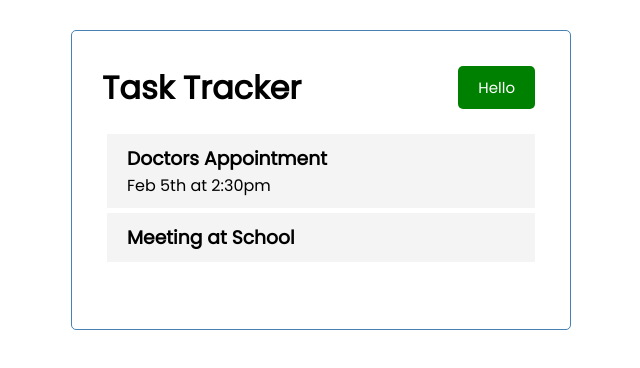
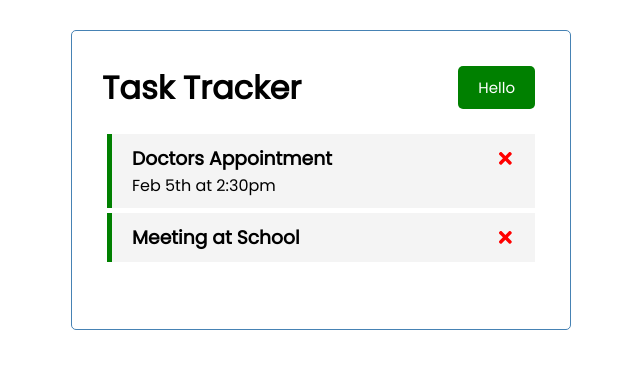
Before and after one commit to JoeDaBu/Task-Tracker, a React (Create React App) app: page / in a window 1280 px wide. Shown: the top 368 px of the page, without its empty margins (319-959 px from the left). Built offline with nearby package versions, Linux system fonts and the light colour scheme.

Commit message:
Reminder by click

```diff
--- a/package.json
+++ b/package.json
@@ -8,6 +8,7 @@
     "@testing-library/user-event": "^12.8.3",
     "react": "^17.0.2",
     "react-dom": "^17.0.2",
+    "react-icons": "^4.2.0",
     "react-scripts": "4.0.3",
     "web-vitals": "^1.1.2"
   },
--- a/src/App.js
+++ b/src/App.js
@@ -12,12 +12,28 @@
   {
     id: 2,
     text: 'Meeting at School',
+    reminder:true,
   }])
+
+  //Delete Task
+  const deleteTask = (id) => {
+    setTasks(tasks.filter((task) => task.id !== id))
+  }
+
+  //Toggle Reminder
+  const toggleReminder = (id) => {
+    setTasks(tasks.map((task) => task.id === id ?
+    {...task, reminder : !task.reminder}:task))
+  }
 
   return (
     <div className='container'>
       <Header />
-      <Tasks tasks = {tasks}/>
+      {tasks.length > 0 ? (
+        <Tasks tasks = {tasks}
+        onDelete = {deleteTask}
+        onToggle = {toggleReminder}/>
+      ) : ('No Tasks To Show')}
     </div>
   );
 }
--- a/src/components/Button.js
+++ b/src/components/Button.js
@@ -1,11 +1,10 @@
 import PropTypes from 'prop-types'
 
 const Button = ({color, text, onClick}) => {
-    const onClick1 = (e) => {
-        console.log(e)
-    }
-    return <button onClick = {onClick}
-    style={{backgroundColor: color}} className='btn'>{text}</button>
+    return ( <button onClick = {onClick}
+    style={{backgroundColor: color}}
+    className='btn'>{text}</button>
+    )
 }
 
 Button.defaultProps = {
--- a/src/components/Header.js
+++ b/src/components/Header.js
@@ -8,7 +8,8 @@
     return (
         <header className='header'>
             <h1>{title}</h1>
-            <Button color= 'green' text = 'Hello' onClick = {onClick} />
+            <Button color= 'green'
+            text = 'Hello' onClick = {onClick} />
 
         </header>
     )
--- a/src/components/Task.js
+++ b/src/components/Task.js
@@ -1,7 +1,13 @@
-const Task = ({ task }) => {
+import {FaTimes} from 'react-icons/fa'
+
+const Task = ({ task, onDelete, onToggle}) => {
     return (
-        <div className='task'>
-            <h3>{task.text}</h3>
+        //onDoubleClick = {() => onToggle(task.id)}
+        <div className={`task ${task.reminder ? 'reminder':''}`} onClick = {() => onToggle(task.id)}>
+            <h3>{task.text}{' '}
+            <FaTimes style =
+            {{color:'red', cursor: 'pointer'}}
+            onClick={() => onDelete(task.id)}/></h3>
             <p>{task.day}</p>
         </div>
     )
--- a/src/components/Tasks.js
+++ b/src/components/Tasks.js
@@ -1,10 +1,14 @@
 import Task from './Task'
 
-const Tasks = ({tasks}) => {
+const Tasks = ({tasks, onDelete, onToggle}) => {
     return (
         <>
          {tasks.map((task) =>
-         (<Task key={task.id} task={task}/>
+         (<Task key={task.id}
+            task={task}
+            onDelete = {onDelete}
+            onToggle = {onToggle}
+            />
              ))}
         </>
     )
```
Also changed, not shown: 1 other file (tests, documents, lock files or other folders).
